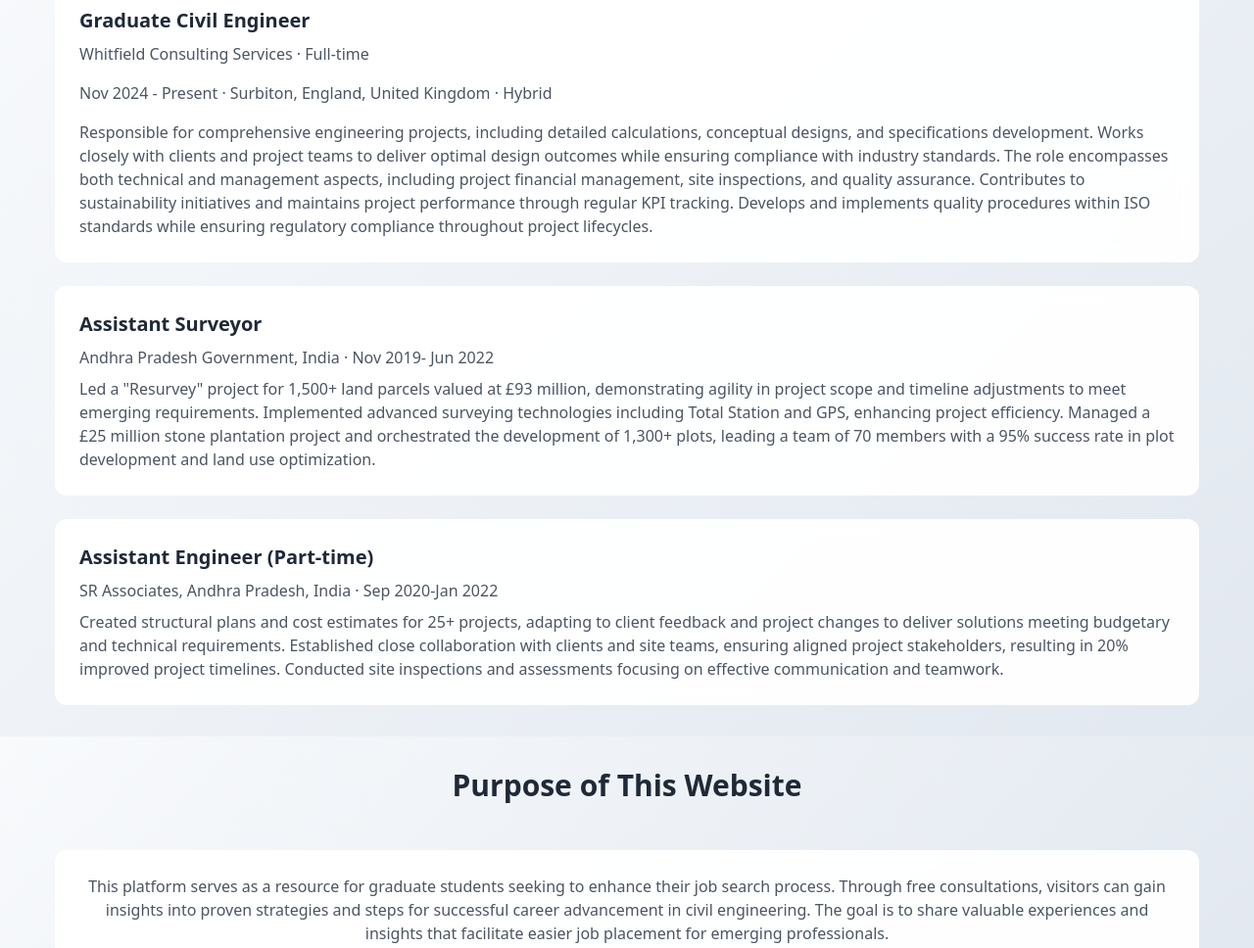
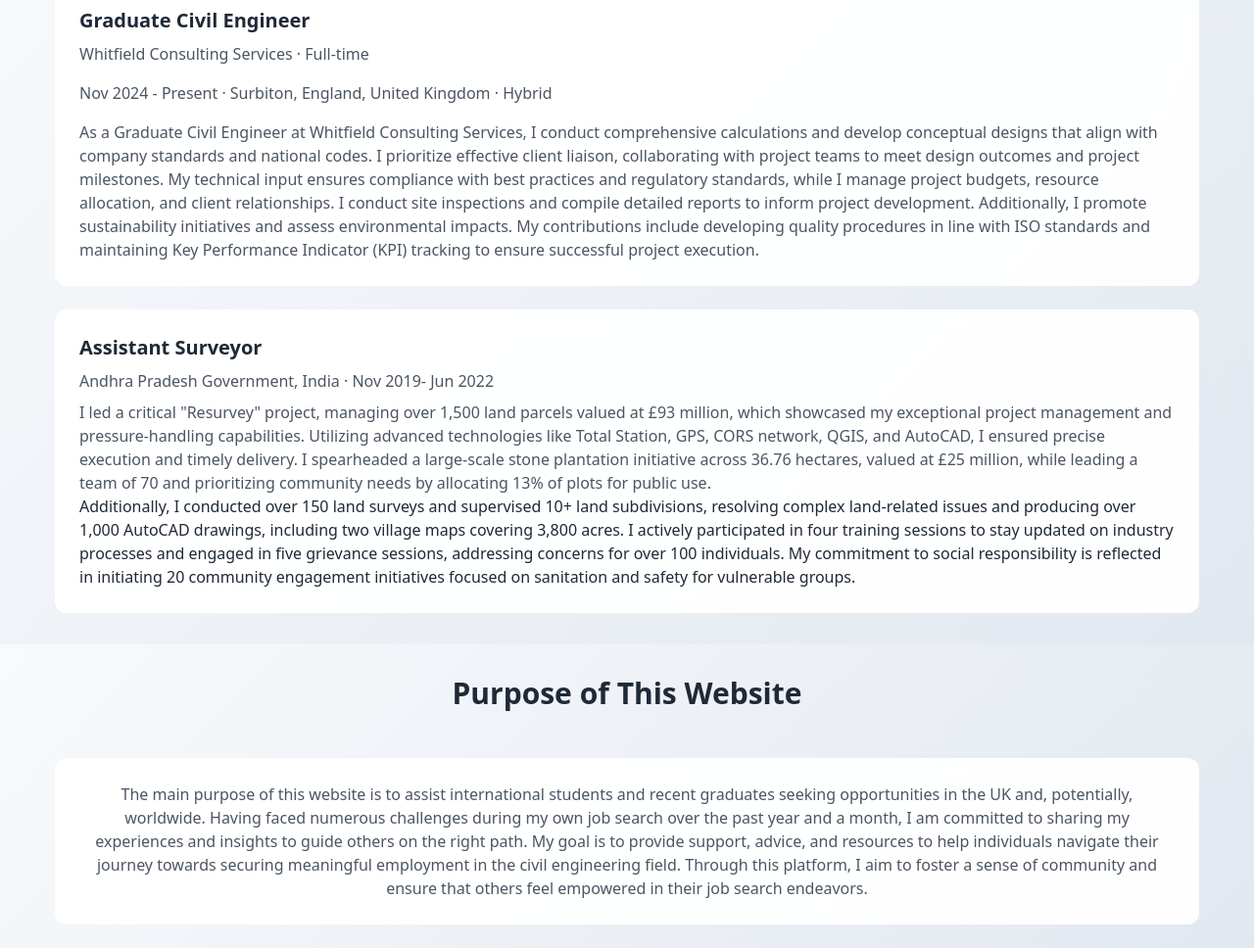
Before and after one commit to ram-polisetti/ManojD, a website: page index.html in a window 1280 px wide. Shown: the part 720-1688 px from the top of the page at 98% size. Drawn offline with Linux system fonts and the light colour scheme.

Commit message:
Added content in experienc and purpose sections

```diff
--- a/index.html
+++ b/index.html
@@ -79,18 +79,15 @@
                     <h4 class="text-xl font-bold mb-2">Graduate Civil Engineer</h4>
                     <p class="text-gray-600 mb-4">Whitfield Consulting Services · Full-time</p>
                     <p class="text-gray-600 mb-4">Nov 2024 - Present · Surbiton, England, United Kingdom · Hybrid</p>
-                    <p class="text-gray-600">Responsible for comprehensive engineering projects, including detailed calculations, conceptual designs, and specifications development. Works closely with clients and project teams to deliver optimal design outcomes while ensuring compliance with industry standards. The role encompasses both technical and management aspects, including project financial management, site inspections, and quality assurance. Contributes to sustainability initiatives and maintains project performance through regular KPI tracking. Develops and implements quality procedures within ISO standards while ensuring regulatory compliance throughout project lifecycles.</p>
+                    <p class="text-gray-600">As a Graduate Civil Engineer at Whitfield Consulting Services, I conduct comprehensive calculations and develop conceptual designs that align with company standards and national codes. I prioritize effective client liaison, collaborating with project teams to meet design outcomes and project milestones. My technical input ensures compliance with best practices and regulatory standards, while I manage project budgets, resource allocation, and client relationships. I conduct site inspections and compile detailed reports to inform project development. Additionally, I promote sustainability initiatives and assess environmental impacts. My contributions include developing quality procedures in line with ISO standards and maintaining Key Performance Indicator (KPI) tracking to ensure successful project execution.</p>
                 </div>
                 <div class="glass-card p-6 rounded-xl hover-card">
                     <h4 class="text-xl font-bold mb-2">Assistant Surveyor</h4>
                     <p class="text-gray-600 mb-2">Andhra Pradesh Government, India · Nov 2019- Jun 2022</p>
-                    <p class="text-gray-600">Led a "Resurvey" project for 1,500+ land parcels valued at £93 million, demonstrating agility in project scope and timeline adjustments to meet emerging requirements. Implemented advanced surveying technologies including Total Station and GPS, enhancing project efficiency. Managed a £25 million stone plantation project and orchestrated the development of 1,300+ plots, leading a team of 70 members with a 95% success rate in plot development and land use optimization.</p>
+                    <p class="text-gray-600">I led a critical "Resurvey" project, managing over 1,500 land parcels valued at £93 million, which showcased my exceptional project management and pressure-handling capabilities. Utilizing advanced technologies like Total Station, GPS, CORS network, QGIS, and AutoCAD, I ensured precise execution and timely delivery. I spearheaded a large-scale stone plantation initiative across 36.76 hectares, valued at £25 million, while leading a team of 70 and prioritizing community needs by allocating 13% of plots for public use.</p>
+                    <p>Additionally, I conducted over 150 land surveys and supervised 10+ land subdivisions, resolving complex land-related issues and producing over 1,000 AutoCAD drawings, including two village maps covering 3,800 acres. I actively participated in four training sessions to stay updated on industry processes and engaged in five grievance sessions, addressing concerns for over 100 individuals. My commitment to social responsibility is reflected in initiating 20 community engagement initiatives focused on sanitation and safety for vulnerable groups.</p>
                 </div>
-                <div class="glass-card p-6 rounded-xl hover-card">
-                    <h4 class="text-xl font-bold mb-2">Assistant Engineer (Part-time)</h4>
-                    <p class="text-gray-600 mb-2">SR Associates, Andhra Pradesh, India · Sep 2020-Jan 2022</p>
-                    <p class="text-gray-600">Created structural plans and cost estimates for 25+ projects, adapting to client feedback and project changes to deliver solutions meeting budgetary and technical requirements. Established close collaboration with clients and site teams, ensuring aligned project stakeholders, resulting in 20% improved project timelines. Conducted site inspections and assessments focusing on effective communication and teamwork.</p>
-                </div>
+
             </div>
         </div>
     </section>
@@ -100,7 +97,7 @@
         <div class="container mx-auto px-6">
             <h2 class="text-3xl font-bold mb-12 text-center">Purpose of This Website</h2>
             <div class="glass-card p-6 rounded-xl hover-card text-center">
-                <p class="text-gray-600">This platform serves as a resource for graduate students seeking to enhance their job search process. Through free consultations, visitors can gain insights into proven strategies and steps for successful career advancement in civil engineering. The goal is to share valuable experiences and insights that facilitate easier job placement for emerging professionals.</p>
+                <p class="text-gray-600">The main purpose of this website is to assist international students and recent graduates seeking opportunities in the UK and, potentially, worldwide. Having faced numerous challenges during my own job search over the past year and a month, I am committed to sharing my experiences and insights to guide others on the right path. My goal is to provide support, advice, and resources to help individuals navigate their journey towards securing meaningful employment in the civil engineering field. Through this platform, I aim to foster a sense of community and ensure that others feel empowered in their job search endeavors.</p>
             </div>
         </div>
     </section>
```
